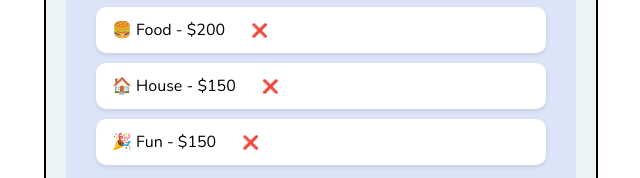
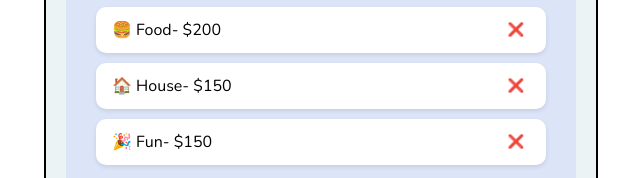
Before and after one commit to PaoPao793/budgetapp, a plain HTML site: page prototype_tabs/expenses.html in a window 1280 px wide. Both pictures are taken after a click on the button "Edit". Shown: the part 443-621 px from the top of the page, without its empty margins (319-959 px from the left). Drawn offline with nearby package versions, Linux system fonts and the light colour scheme.

Commit message:
Made it so the Delete Button is to the far right of the expenses card

```diff
--- a/prototype_scripts/expenses.js
+++ b/prototype_scripts/expenses.js
@@ -243,6 +243,7 @@ document.addEventListener("DOMContentLoaded", () => {
                     btn.style.border = "none";
                     btn.style.background = "transparent";
                     btn.style.cursor = "pointer";
+                    btn.style.marginLeft = "auto";
                     btn.addEventListener("click", () => {
                         const categoryText = li.querySelector(".goal-card-text")?.textContent;
                         li.remove();
--- a/prototype_styles.css
+++ b/prototype_styles.css
@@ -567,6 +567,8 @@ body {
     margin: 10px 0;
     font-size: 16px;
     box-shadow: 0 2px 4px rgba(0,0,0,0.1);
+    display: flex;
+    align-items: center;
 }
 
 .history-card {
```
